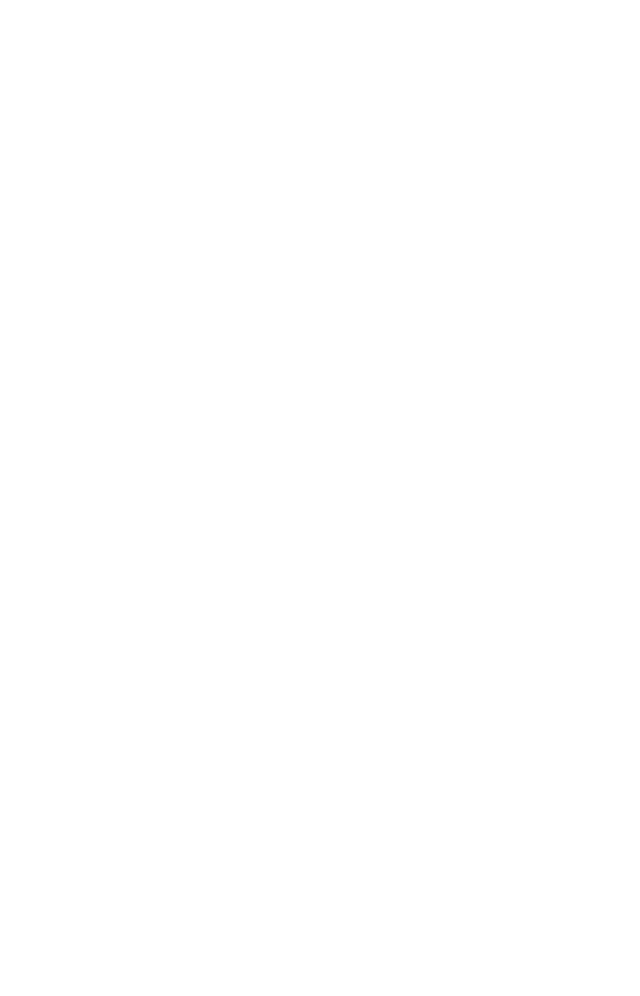
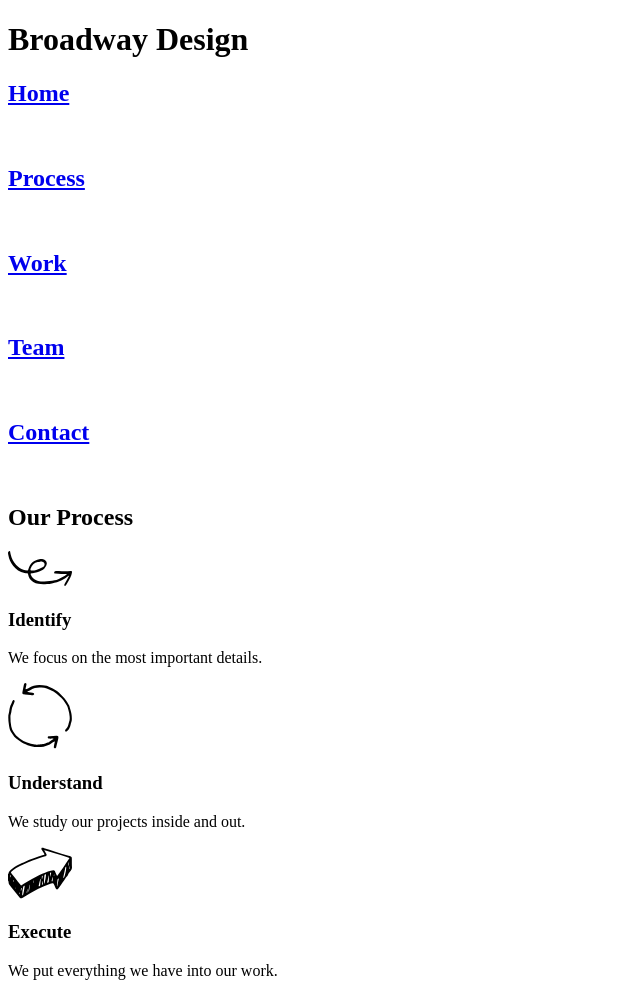
Before and after one commit to klassenj88/broadway, a plain HTML site: page index.html in a window 1280 px wide. Shown: the whole page, without its empty margins (0-640 px from the left). Before the commit the page ends 800 px from the top, so only its background shows below. Drawn offline with Linux system fonts and the light colour scheme.

Commit message:
Added Nav and Process Sections

```diff
--- a/index.html
+++ b/index.html
@@ -1,12 +1,44 @@
 <!DOCTYPE html>
 <html>
   <head>
+
+    <!-- link to style.css stylesheet -->
     <link href="./resources/css/style.css" type="text/css" rel="stylesheet">
     <title>Broadway Design</title>
   </head>
 
   <body>
 
+    <!-- heading text for site -->
+    <div class="heading" id="home">
+      <h1>Broadway Design</h1>
+      <nav>
+        <h2><a href="#home">Home</a></h2><br>
+        <h2><a href="#process">Process</a></h2><br>
+        <h2><a href="#work">Work</a></h2><br>
+        <h2><a href="#team">Team</a></h2><br>
+        <h2><a href="#contact">Contact</a></h2><br>
+      </nav>
+    </div>
+
+    <div class="our_pro" "id="process">
+      <h2>Our Process</h2>
+
+      <!-- "Identify" Section -->
+      <img src="./resources/identify.svg" alt="Identify Squigly Arrow">
+      <h3>Identify</h3>
+      <P>We focus on the most important details.</p>
+
+      <!-- "Understand" Section -->
+      <img src="./resources/understand.svg" alt="Understand circle arrows">
+      <h3>Understand</h3>
+      <p>We study our projects inside and out.</p>
+
+      <!-- "Execute" Section -->
+      <img src="./resources/execute.svg" alt="Execute large 3d arrow">
+      <h3>Execute</h3>
+      <p>We put everything we have into our work.</p>
+
   </body>
 
 </html>
```
